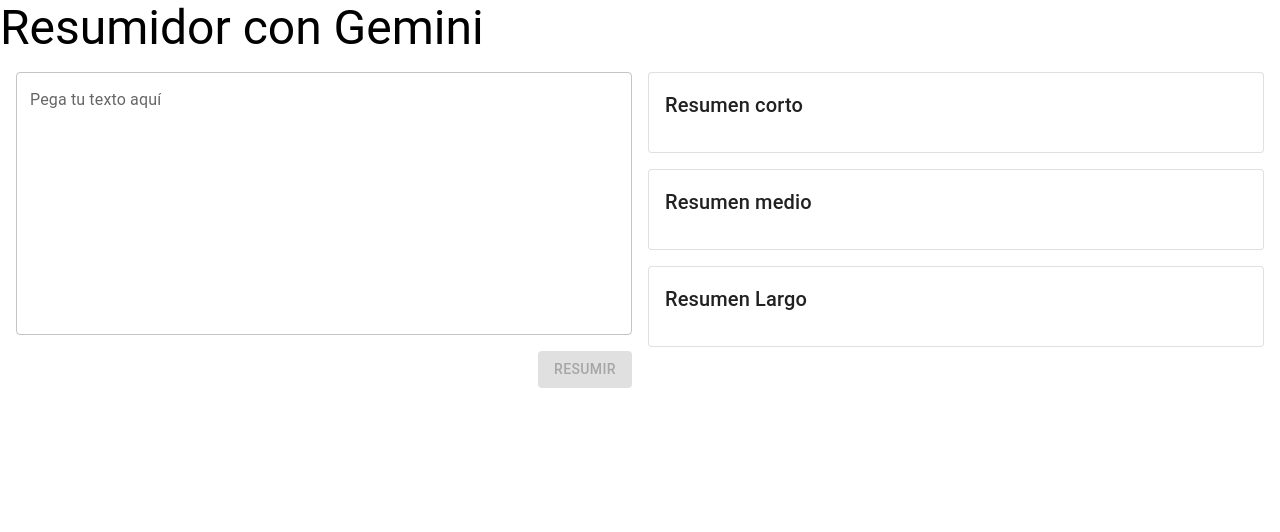
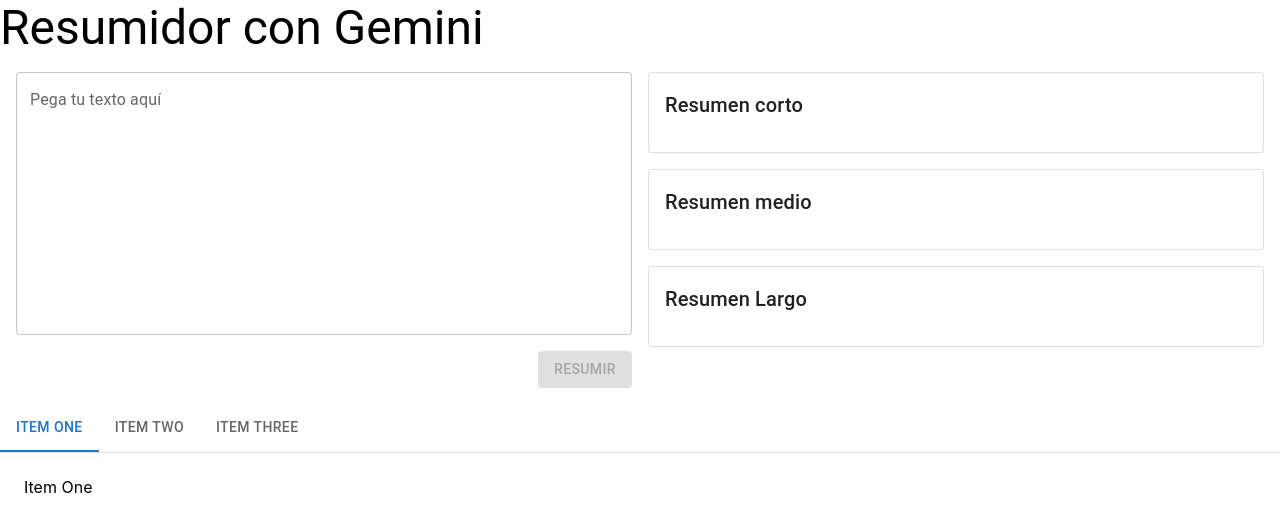
Before and after one commit to yilmarDev/resumidor-gemini, a React (Create React App) app: page / in a window 1280 px wide. Shown: the top 532 px of the page. Built offline with nearby package versions, Linux system fonts and the light colour scheme; no server answers.

Commit message:
💄 Adding tabs from Docs

```diff
--- a/src/resumer/components/GeminiSummarizer.tsx
+++ b/src/resumer/components/GeminiSummarizer.tsx
@@ -1,7 +1,36 @@
 import { useCallback, useEffect, useState } from 'react';
 import { useGetGeminiSummarizerQuery } from '../hooks/useGetGeminiSummarizerQuery';
 import { TextSummarizerView } from './TextSummarizerView';
-import { Typography } from '@mui/material';
+import { Box, Tab, Tabs, Typography } from '@mui/material';
+
+interface TabPanelProps {
+  children?: React.ReactNode;
+  index: number;
+  value: number;
+}
+
+function CustomTabPanel(props: TabPanelProps) {
+  const { children, value, index, ...other } = props;
+
+  return (
+    <div
+      role="tabpanel"
+      hidden={value !== index}
+      id={`simple-tabpanel-${index}`}
+      aria-labelledby={`simple-tab-${index}`}
+      {...other}
+    >
+      {value === index && <Box sx={{ p: 3 }}>{children}</Box>}
+    </div>
+  );
+}
+
+function a11yProps(index: number) {
+  return {
+    id: `simple-tab-${index}`,
+    'aria-controls': `simple-tabpanel-${index}`,
+  };
+}
 
 export const GeminiSummarizer = () => {
   const [originalTextInput, setOriginalTextInput] = useState<string>('');
@@ -11,6 +40,12 @@
   const [shortSummary, setShortSummary] = useState<string>('');
   const [mediumSummary, setMediumSummary] = useState<string>('');
   const [longSummary, setLongSummary] = useState<string>('');
+
+  const [value, setValue] = useState(0);
+
+  const handleChange = (event: React.SyntheticEvent, newValue: number) => {
+    setValue(newValue);
+  };
 
   const geminiResumeGetter = useGetGeminiSummarizerQuery(
     originalTextInput,
@@ -58,6 +93,27 @@
         setIsSummarizerActive={setIsSummarizerActive}
       />
 
+      <Box sx={{ borderBottom: 1, borderColor: 'divider' }}>
+        <Tabs
+          value={value}
+          onChange={handleChange}
+          aria-label="basic tabs example"
+        >
+          <Tab label="Item One" {...a11yProps(0)} />
+          <Tab label="Item Two" {...a11yProps(1)} />
+          <Tab label="Item Three" {...a11yProps(2)} />
+        </Tabs>
+      </Box>
+      <CustomTabPanel value={value} index={0}>
+        Item One
+      </CustomTabPanel>
+      <CustomTabPanel value={value} index={1}>
+        Item Two
+      </CustomTabPanel>
+      <CustomTabPanel value={value} index={2}>
+        Item Three
+      </CustomTabPanel>
+
       {allSummaries && (
         <pre className="mt-6 bg-white p-4 rounded-md shadow w-2/3 text-sm overflow-x-auto">
           {allSummaries}
```
